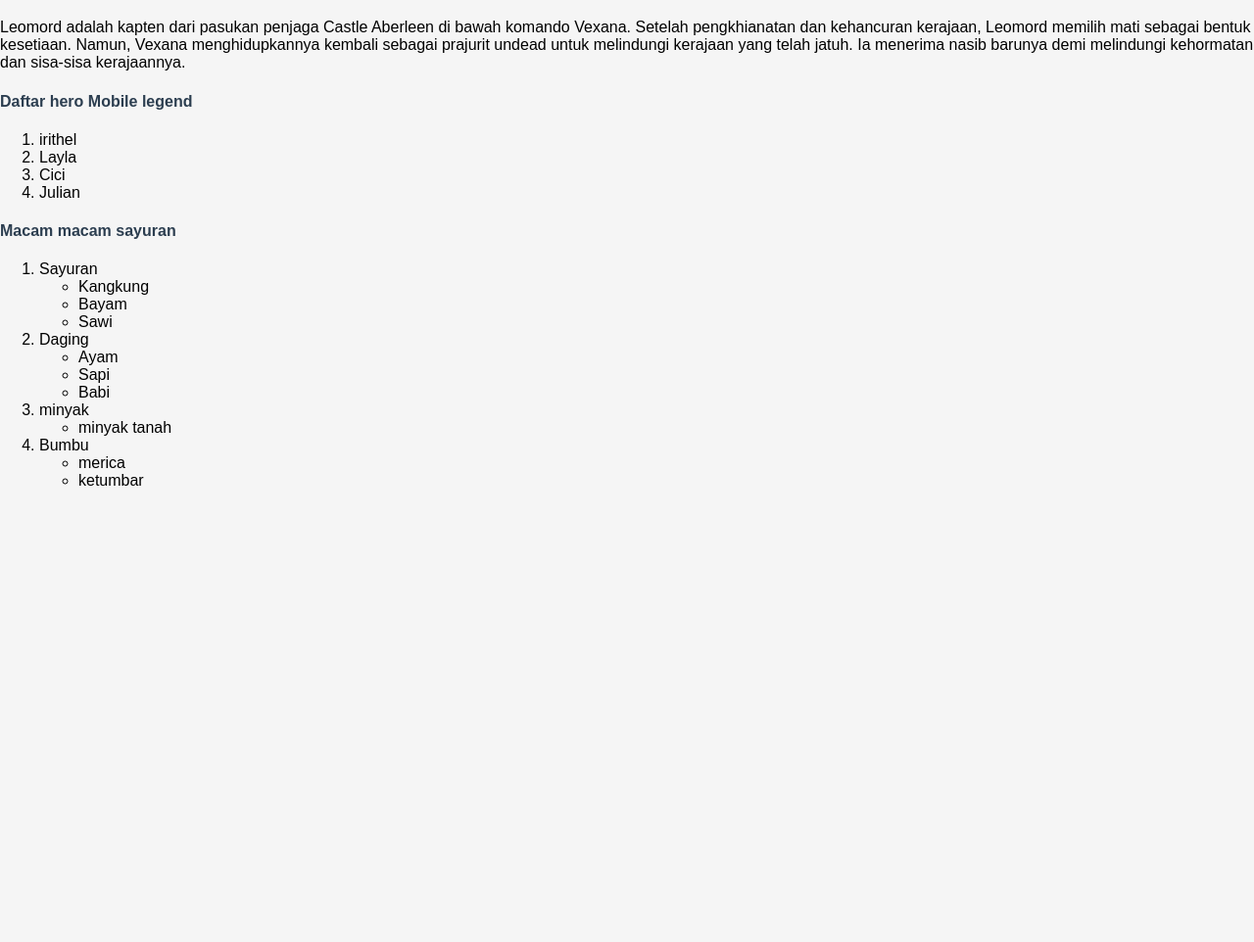
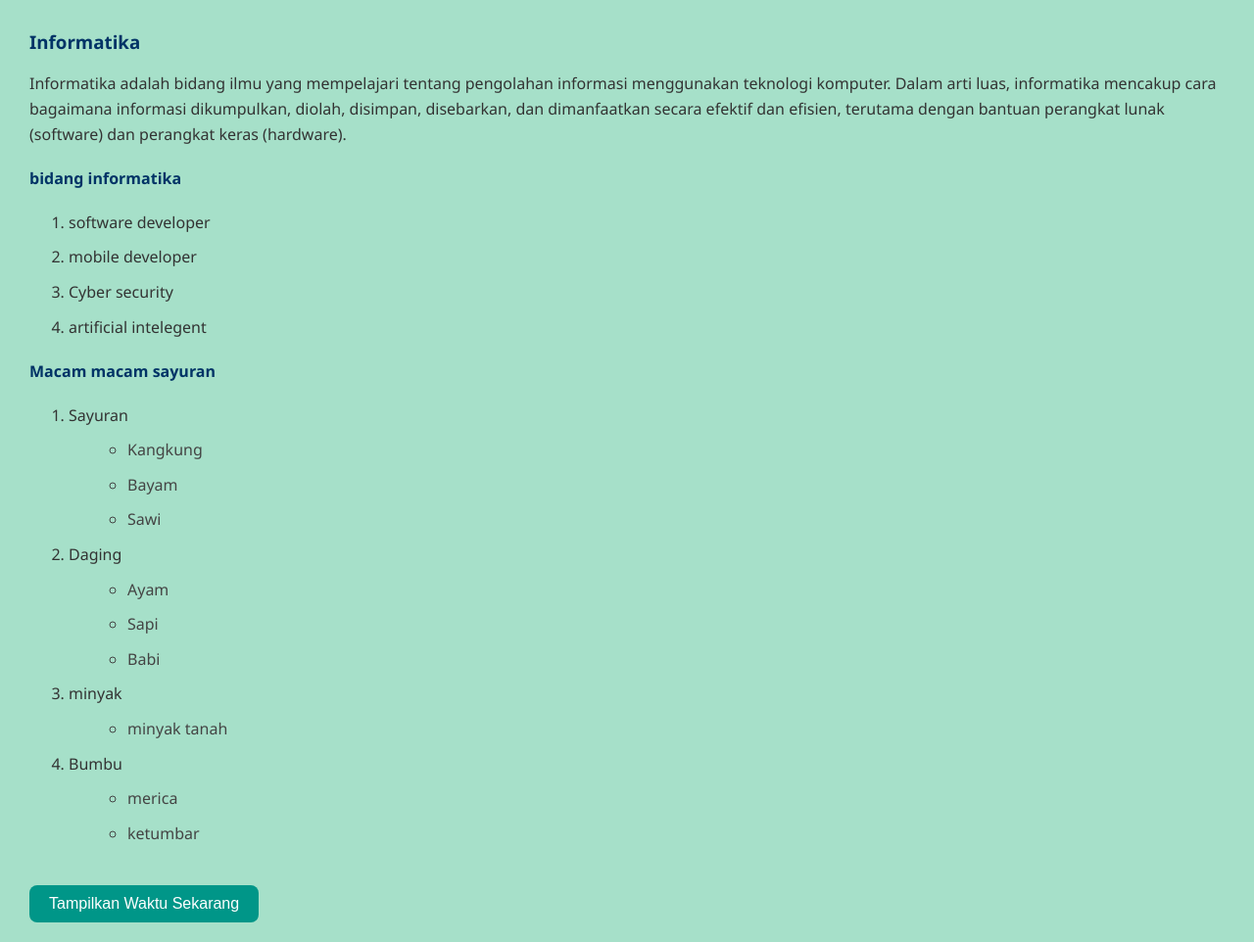
Before and after one commit to HerlambangAlifio/Tugas-PBW, a PHP site: page / in a window 1280 px wide. Shown: the part 587-1549 px from the top of the page at 98% size. Before the commit the page ends 1083 px from the top, so only its background shows below. Run offline with PHP 8.4, Linux system fonts and the light colour scheme.

Commit message:
menambahkan js ke bagian home dan menambahkan css di bagian about dan login

```diff
--- /dev/null
+++ b/index.css
@@ -0,0 +1,88 @@
+/* Umum */
+body {
+    background-color: rgb(166, 224, 201);
+    font-family: 'Segoe UI', Tahoma, Geneva, Verdana, sans-serif;
+    margin: 0;
+    padding: 0;
+}
+
+h1 {
+    text-align: center;
+    color: #2d2d2d;
+    background-color: #ffffffcc;
+    padding: 20px;
+    margin: 0;
+    box-shadow: 0 4px 8px rgba(0,0,0,0.1);
+}
+
+hr {
+    border: none;
+    height: 3px;
+    background-color: red;
+    width: 80%;
+    margin: 10px auto;
+}
+
+nav {
+    text-align: center;
+    background-color: #2f4f4f;
+    padding: 15px;
+    margin-bottom: 20px;
+}
+
+nav a {
+    color: white;
+    text-decoration: none;
+    margin: 0 10px;
+    font-weight: bold;
+    transition: color 0.3s ease;
+}
+
+nav a:hover {
+    color: #ffd700;
+}
+
+img {
+    border-radius: 15px;
+    margin: 20px 0;
+    box-shadow: 0 4px 8px rgba(0,0,0,0.2);
+}
+
+h3, h4 {
+    margin-left: 30px;
+    color: #003366;
+}
+
+p, ol {
+    margin: 0 30px 20px 30px;
+    line-height: 1.6;
+    color: #333;
+}
+
+ol li {
+    margin-bottom: 10px;
+    cursor: pointer;
+}
+
+ul {
+    list-style-type: circle;
+    margin-left: 20px;
+    color: #444;
+}
+
+/* Tombol */
+button {
+    margin: 20px 30px;
+    padding: 10px 20px;
+    font-size: 16px;
+    background-color: #009688;
+    color: white;
+    border: none;
+    border-radius: 8px;
+    cursor: pointer;
+    transition: background-color 0.3s ease;
+}
+
+button:hover {
+    background-color: #00796b;
+}
--- a/index.html
+++ b/index.html
@@ -4,10 +4,11 @@
     <meta charset="UTF-8">
     <meta name="viewport" content="width=device-width, initial-scale=1.0">
     <title>HOME | WEB INFORMATIKA 23</title>
-    <link rel="stylesheet" href="style.css">
+    <link rel="stylesheet" href="index.css">
+    <script src="index.js"></script>
 
 </head>
-<body>
+<body style="background-color: rgb(166, 224, 201)">
     <h1 align="center"> WEB INFORMATIKA 23</h1>
     <hr size="2px" color="red">
     <nav align="center">
@@ -15,22 +16,23 @@
         <a href="profile.html">PROFILE</a>|
         <a href="about.html">ABOUT </a> |
         <a href="login.html">LOGIN</a> |
+         <a href="belajarcss.html">BELAJARCSS</a> |
     </nav>
     <center>
-    <img src="https://tse2.mm.bing.net/th?id=OIP.nyMQFrgt2_EBkH9Dznks4wHaEr&pid=Api&P=0&h=180.png" width="500px" />
+    <img src="https://www.umn.ac.id/wp-content/uploads/2024/12/1-3-1200x675.jpg" width="500px" />
     </center>
-    <h3>Mobile legend</h3>
+    <h3>Informatika</h3>
     <p>
-        Leomord adalah kapten dari pasukan penjaga Castle Aberleen di bawah komando Vexana. Setelah pengkhianatan dan kehancuran kerajaan, Leomord memilih mati sebagai bentuk kesetiaan. Namun, Vexana menghidupkannya kembali sebagai prajurit undead untuk melindungi kerajaan yang telah jatuh. Ia menerima nasib barunya demi melindungi kehormatan dan sisa-sisa kerajaannya.
+       Informatika adalah bidang ilmu yang mempelajari tentang pengolahan informasi menggunakan teknologi komputer. Dalam arti luas, informatika mencakup cara bagaimana informasi dikumpulkan, diolah, disimpan, disebarkan, dan dimanfaatkan secara efektif dan efisien, terutama dengan bantuan perangkat lunak (software) dan perangkat keras (hardware).
     </p>
 
 
-    <h4> Daftar hero Mobile legend</h4>
+    <h4> bidang informatika</h4>
     <ol>
-        <li>irithel</li>
-        <li>Layla</li>
-        <li>Cici</li>
-        <li>Julian</li>
+        <li>software developer</li>
+        <li>mobile developer</li>
+        <li>Cyber security</li>
+        <li>artificial intelegent</li>
     </ol>
 
     <h4> Macam macam sayuran</h4>
--- /dev/null
+++ b/index.js
@@ -0,0 +1,27 @@
+// Interaksi dengan list item
+document.addEventListener("DOMContentLoaded", () => {
+    const listItems = document.querySelectorAll("ol li");
+
+    listItems.forEach(item => {
+        item.addEventListener("click", () => {
+            alert(`Kamu mengklik: ${item.textContent}`);
+        });
+    });
+
+    // Interaksi dengan gambar
+    const image = document.querySelector("img");
+    if (image) {
+        image.addEventListener("click", () => {
+            alert("Ini adalah gambar.");
+        });
+    }
+
+    // Tambahkan tombol tampil waktu
+    const button = document.createElement("button");
+    button.textContent = "Tampilkan Waktu Sekarang";
+    button.addEventListener("click", () => {
+        alert("Waktu saat ini: " + new Date().toLocaleString());
+    });
+
+    document.body.appendChild(button);
+});
--- a/login.html
+++ b/login.html
@@ -5,6 +5,7 @@
     <meta name="viewport" content="width=device-width, initial-scale=1.0">
     <title>LOGIN | INFORMATIKA</title>
      <link rel="stylesheet" href="style.css">
+
 </head>
 <body>
     <h1>Login</h1>
--- a/style.css
+++ b/style.css
@@ -1,6 +1,6 @@
 body {
     font-family: Arial, sans-serif;
-    background-color: #f5f5f5;
+    background-color: #09d792;
     margin: 0;
     padding: 0;
 }
@@ -10,7 +10,7 @@
 }
 
 nav {
-    background-color: #e74c3c;
+   background-color: #2f4f4f;
     padding: 10px;
     font-weight: bold;
 }
@@ -30,7 +30,7 @@
 }
 
 hr {
-    border: 1px solid red;
+    border: 1px solid rgb(106, 13, 212);
 }
 
 img {
```
Also changed, not shown: belajarcss.css (added, +13 -0 lines), belajarcss.html (added, +18 -0 lines).
